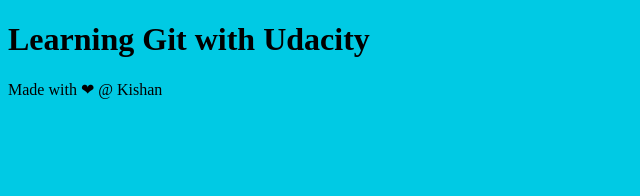
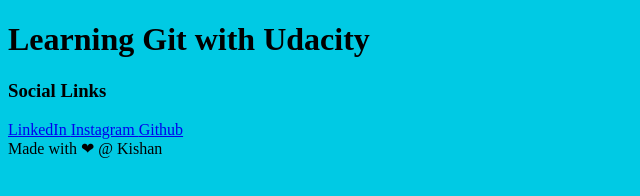
Before and after one commit to Kishan-kr/New-Git-Project, a plain HTML site: page index.html in a window 1280 px wide. Shown: the whole page, without its empty margins (0-640 px from the left). Drawn offline with Linux system fonts and the light colour scheme.

Commit message:
Add links to social media

```diff
--- a/index.html
+++ b/index.html
@@ -15,6 +15,21 @@
   </div>
 
   <footer>
+    <section>
+      <h3>Social Links</h3>
+
+      <a href="https://linkedIn.com/kishan-k" class="social-link">
+        LinkedIn
+      </a>
+      <a href="https://instagram.com/its_kishan_singh" class="social-link">
+        Instagram
+      </a>
+      <a href="https://github.com/kishan-k" class="social-link">
+        Github
+      </a>
+
+    </section>
+
     Made with ❤ @ Kishan
   </footer>
   <script src="js/app.js"></script>
```
